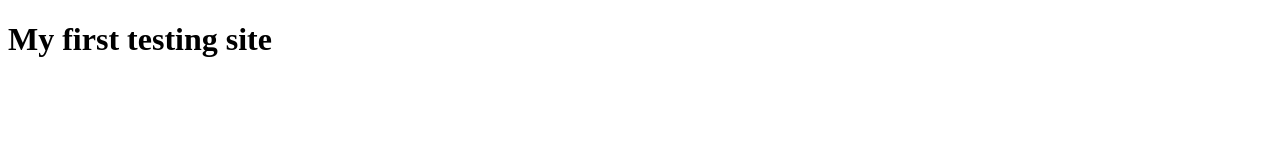
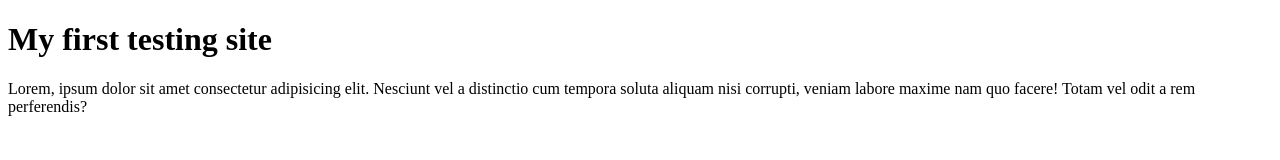
Before and after one commit to MilaSoul/Demo1, a plain HTML site: page index.html in a window 1280 px wide. Drawn offline with Linux system fonts and the light colour scheme.

Commit message:
Added paragraph

```diff
--- a/index.html
+++ b/index.html
@@ -7,5 +7,6 @@
 </head>
 <body>
     <h1>My first testing site</h1>
+    <p>Lorem, ipsum dolor sit amet consectetur adipisicing elit. Nesciunt vel a distinctio cum tempora soluta aliquam nisi corrupti, veniam labore maxime nam quo facere! Totam vel odit a rem perferendis?</p>
 </body>
 </html>
```
